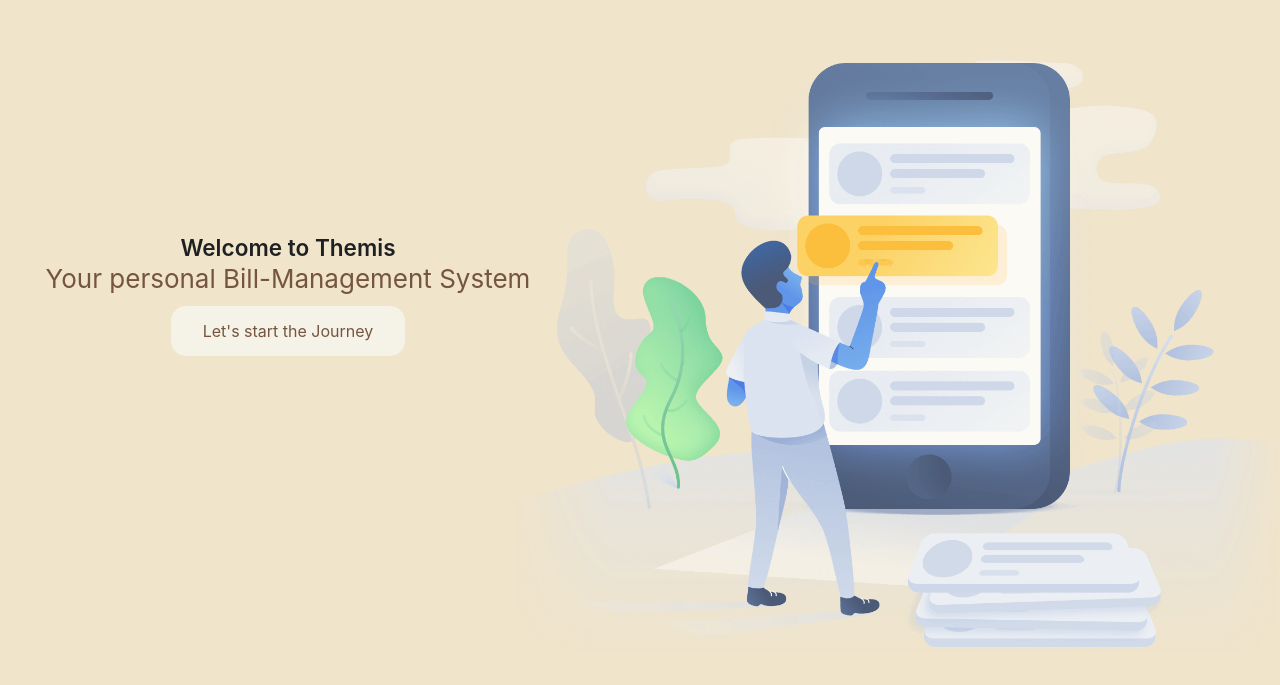
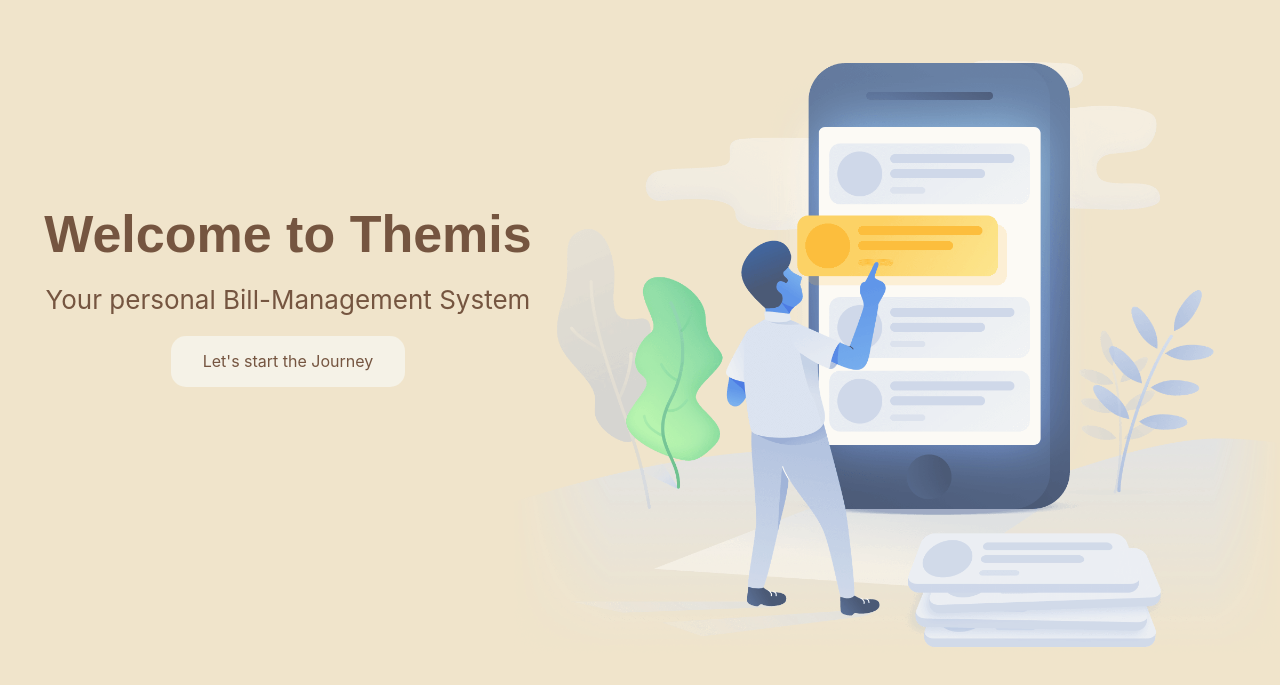
Before and after one commit to Luka2705/themis, a React (Create React App) app: page / in a window 1280 px wide. Shown: the part 105-790 px from the top of the page. Built offline with nearby package versions, Linux system fonts and the light colour scheme.

Commit message:
fixed Card overflow

```diff
--- a/package.json
+++ b/package.json
@@ -13,7 +13,8 @@
     "react-router-dom": "^6.3.0",
     "react-scripts": "^5.0.1",
     "web-vitals": "^2.1.4",
-    "xtypejs": "^0.7.1"
+    "xtypejs": "^0.7.1",
+    "yarn": "^1.22.19"
   },
   "scripts": {
     "start": "react-scripts start",
--- a/src/App.css
+++ b/src/App.css
@@ -49,6 +49,9 @@ body {
 }
 
 .title {
+  font-size: 200%;
+  color: #755540;
+  margin-bottom: 5%;
   font-family: sans-serif;
   text-align: center;
 }
@@ -67,6 +70,7 @@ div.text {
   color: #755540;
   border: none;
   padding: 15px 32px;
+  margin-top: 2%;
   text-align: center;
   text-decoration: none;
   display: inline-block;
--- a/src/Dashboard.js
+++ b/src/Dashboard.js
@@ -19,18 +19,16 @@ function Dashboard() {
         });
     }
 
-    console.log(keys);
-
     return (
         <div className="has-navbar-vertical-aside navbar-vertical-aside-show-xl" style={{ backgroundColor: "#f2efe5" }}>
-            <aside className="navbar navbar-vertical-aside navbar-vertical navbar-vertical-fixed navbar-expand-xl navbar-bordered bg-white">
+            <aside className="navbar navbar-vertical-aside navbar-vertical navbar-vertical-fixed navbar-expand-xl navbar-bordered bg-white hidden">
                 <div className="navbar-vertical-container">
                     <div className="navbar-vertical-content">
                         <div className="nav nav-pills nav-vertical card-navbar-nav">
                             <h1 className="navbar-header">Themis</h1>
                             <span className="dropdown-header mt-4">Willkommen bei Themis</span>
                             <small className="bi-three-dots nav-subtitle-replacer"></small>
-                            <div className="nav-item selected">
+                            <div className="nav-item">
                                 <a className="nav-link " data-placement="left">
                                     <span className="nav-link-title">Dashboard</span>
                                 </a>
@@ -56,7 +54,8 @@ function Dashboard() {
             </aside>
 
             <div className="main splitted-content-main">
-                <div className="splitted-content-small ">
+                <div className="splitted-content-small">
+                    <div className="navbar-vertical-aside navbar-vertical-fixed hide-Scrollbar" style={{ "width": "300px" }} >
                         <div className="navbar-vertical-container">
                             <div className="navbar-vertical-content">
                                 <div className="nav nav-pills nav-vertical card-navbar-nav">
@@ -82,6 +81,8 @@ function Dashboard() {
                         </div>
                     </div>
 
+                </div>
+
                 <div className="splitted-content-fluid content-space" id="bill">
                     <div className="mt-xl-10">
                         <div className="row">
@@ -98,7 +99,7 @@ function Dashboard() {
 }
 
 function BillCard({ props, bills }) {
-    if (props == "") {
+    if (props === "") {
         return (
             <div>
 
--- a/src/Landing.js
+++ b/src/Landing.js
@@ -1,4 +1,4 @@
-import './style.css';
+import './App.css';
 import React from 'react';
 import svg from './img/illustration-4.png';
 
@@ -6,7 +6,7 @@ function Landing() {
     return (
         <div className="App">
             <div className="text">
-                <h1>Welcome to Themis</h1>
+                <h1 className='title'>Welcome to Themis</h1>
                 <p>Your personal Bill-Management System</p>
                 <a className="button" href="/dashboard">Let's start the Journey</a>
             </div>
```
Also changed, not shown: src/style.css, 1 other file (tests, documents, lock files or other folders). Lines whose indentation alone changed are shown as unchanged.
